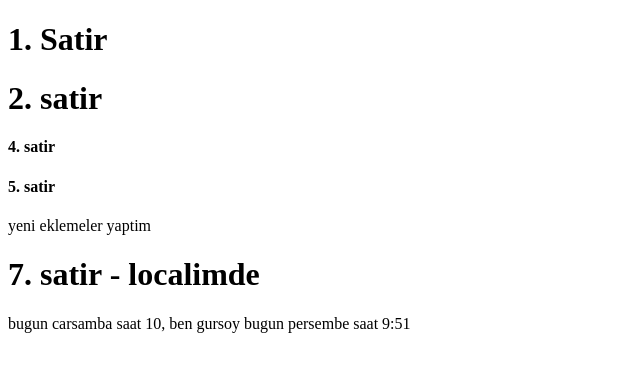
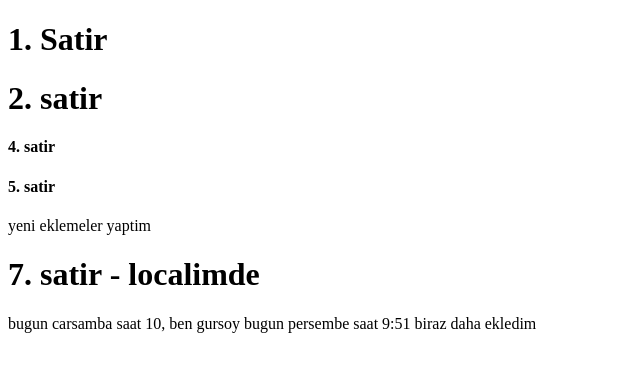
Before and after one commit to chemistbaba/WebDevGitDeneme, a plain HTML site: page index.html in a window 1280 px wide. Shown: the whole page, without its empty margins (0-640 px from the left). Drawn offline with Linux system fonts and the light colour scheme.

Commit message:
version 5

```diff
--- a/index.html
+++ b/index.html
@@ -13,5 +13,7 @@ yeni eklemeler yaptim
     <h1>7. satir - localimde</h1>
     bugun carsamba saat 10, ben gursoy
     bugun persembe saat 9:51
+
+    biraz daha ekledim
   </body>
 </html>
```
